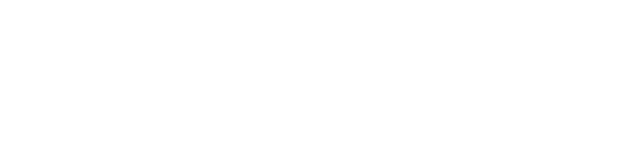
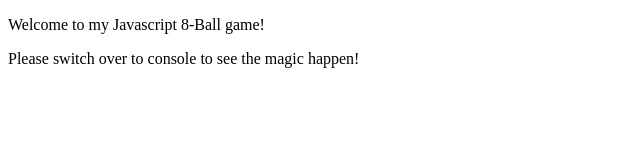
Before and after one commit to MistrDev/Magic-8-Ball-w-JS, a plain HTML site: page index.html in a window 1280 px wide. Shown: the whole page, without its empty margins (0-640 px from the left). Drawn offline with Linux system fonts and the light colour scheme.

Commit message:
Made a intro on my html page with a little inline styling

```diff
--- a/index.html
+++ b/index.html
@@ -6,8 +6,8 @@
     <title>8 Ball Game</title>
 </head>
 <body>
-  <p></p>
-
+  <p style="bold">Welcome to my Javascript 8-Ball game!</p>
+<p style="bold">Please switch over to console to see the magic happen!</p>
 
 <script src="scripts.js"></script>
 </body>
```
